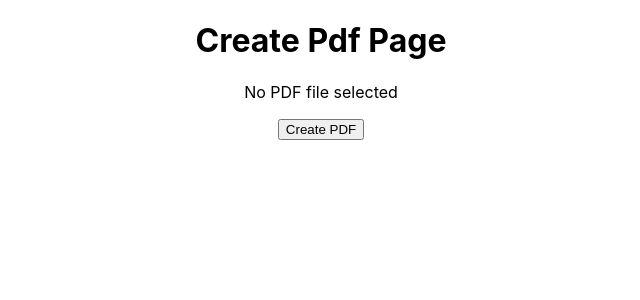
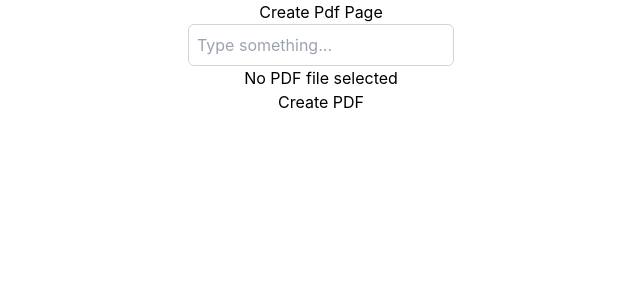
Before and after one commit to musiienko25/pdfconverter, a React (Create React App) app: page / in a window 1280 px wide. Shown: the top 300 px of the page, without its empty margins (319-959 px from the left). Built offline with nearby package versions, Linux system fonts and the light colour scheme.

Commit message:
added input and tailwind

```diff
--- a/package.json
+++ b/package.json
@@ -38,5 +38,8 @@
       "last 1 firefox version",
       "last 1 safari version"
     ]
+  },
+  "devDependencies": {
+    "tailwindcss": "^3.4.3"
   }
 }
--- /dev/null
+++ b/src/components/Input.jsx
@@ -0,0 +1,14 @@
+import React from "react";
+
+const Input = ({ value, onChange }) => {
+  return (
+    <input
+      className="border border-gray-300 rounded-md p-2 focus:outline-none focus:ring-2 focus:ring-blue-500 focus:border-transparent"
+      value={value}
+      onChange={onChange}
+      placeholder="Type something..."
+    />
+  );
+};
+
+export default Input;
--- a/src/index.css
+++ b/src/index.css
@@ -1,3 +1,7 @@
+@tailwind base;
+@tailwind components;
+@tailwind utilities;
+
 body {
   margin: 0;
   font-family: -apple-system, BlinkMacSystemFont, 'Segoe UI', 'Roboto', 'Oxygen',
--- a/src/pages/CreatePdfPage.jsx
+++ b/src/pages/CreatePdfPage.jsx
@@ -3,6 +3,7 @@ import PDFViewer from "./PdfViewer";
 
 import "react-pdf/dist/esm/Page/AnnotationLayer.css";
 import "react-pdf/dist/esm/Page/TextLayer.css";
+import Input from "../components/Input";
 
 const CreatePdfPage = () => {
   const [url, setUrl] = useState(null);
@@ -43,9 +44,16 @@ const CreatePdfPage = () => {
     }
   }
 
+  const [inputValue, setInputValue] = useState("");
+
+  const handleChange = (event) => {
+    setInputValue(event.target.value);
+  };
+
   return (
     <div>
       <h1>Create Pdf Page</h1>
+      <Input value={inputValue} onChange={handleChange} />
       <PDFViewer pdfURL={url} />
       <button onClick={createPDF}>Create PDF</button>
     </div>
--- /dev/null
+++ b/tailwind.config.js
@@ -0,0 +1,7 @@
+module.exports = {
+  content: ["./src/**/*.{js,jsx,ts,tsx}"],
+  theme: {
+    extend: {},
+  },
+  plugins: [],
+};
```
Also changed, not shown: src/logo.svg (deleted), 1 other file (tests, documents, lock files or other folders).
